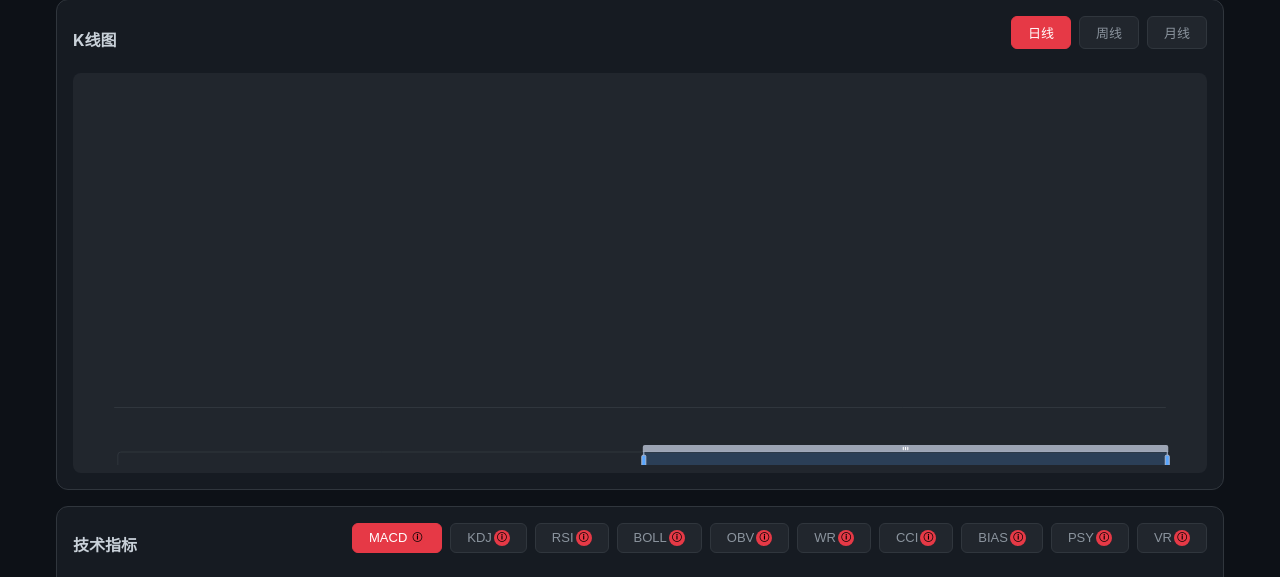
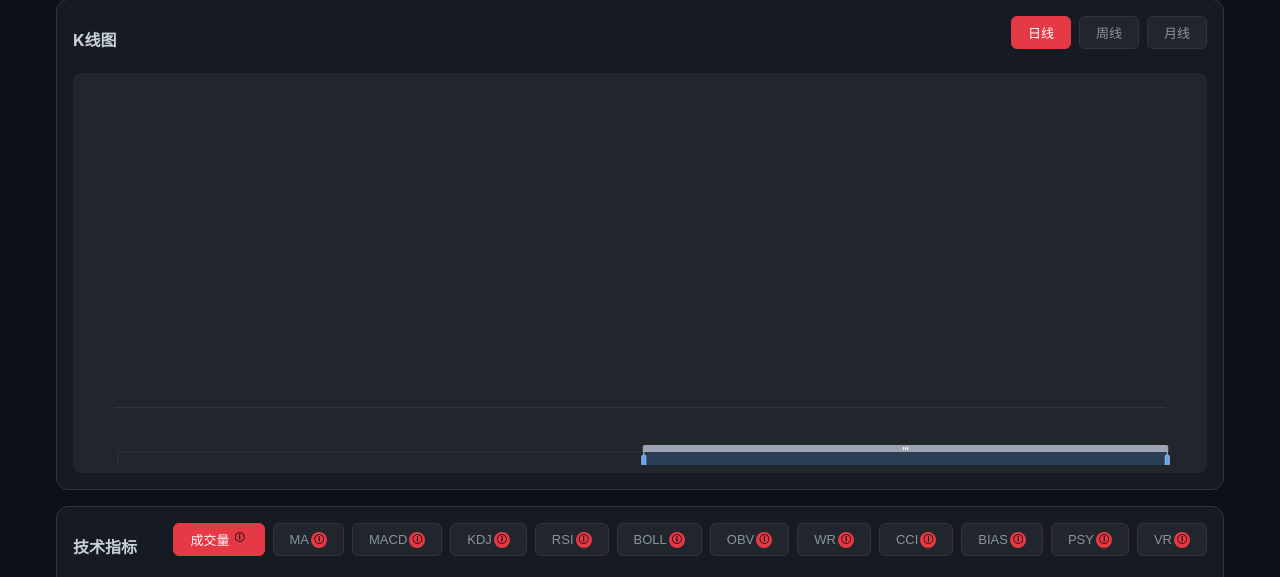
Before and after one commit to Kinma-king/duokai-review, a Flask app: page /stock/1 in a window 1280 px wide. Shown: the part 244-821 px from the top of the page. Run offline with Flask 3, Linux system fonts and the light colour scheme; data that the repository does not hold is empty.

Commit message:
feat: 技术指标增加成交量(置顶)和MA; 排序: VOL→MA→MACD→KDJ→RSI→BOLL→...

```diff
--- a/app/templates/stock.html
+++ b/app/templates/stock.html
@@ -112,7 +112,9 @@
     <div class="card-title">
         <span>技术指标</span>
         <div class="period-selector" style="flex-wrap: wrap;">
-            <button class="period-btn active" data-indicator="macd" onclick="switchIndicator('macd')">MACD<span class="info-badge" onclick="event.stopPropagation();showIndicatorInfo('MACD')">ⓘ</span></button>
+            <button class="period-btn active" data-indicator="vol" onclick="switchIndicator('vol')">成交量<span class="info-badge" onclick="event.stopPropagation();showIndicatorInfo('VOL_MA')">ⓘ</span></button>
+            <button class="period-btn" data-indicator="ma" onclick="switchIndicator('ma')">MA<span class="info-badge" onclick="event.stopPropagation();showIndicatorInfo('MA')">ⓘ</span></button>
+            <button class="period-btn" data-indicator="macd" onclick="switchIndicator('macd')">MACD<span class="info-badge" onclick="event.stopPropagation();showIndicatorInfo('MACD')">ⓘ</span></button>
             <button class="period-btn" data-indicator="kdj" onclick="switchIndicator('kdj')">KDJ<span class="info-badge" onclick="event.stopPropagation();showIndicatorInfo('KDJ')">ⓘ</span></button>
             <button class="period-btn" data-indicator="rsi" onclick="switchIndicator('rsi')">RSI<span class="info-badge" onclick="event.stopPropagation();showIndicatorInfo('RSI')">ⓘ</span></button>
             <button class="period-btn" data-indicator="boll" onclick="switchIndicator('boll')">BOLL<span class="info-badge" onclick="event.stopPropagation();showIndicatorInfo('BOLL')">ⓘ</span></button>
@@ -168,7 +170,7 @@
     const code = '{{ code }}';
     let klineChart, indicatorChart;
     let currentPeriod = 'day';
-    let currentIndicator = 'macd';
+    let currentIndicator = 'vol';
     let klineData = [];
     let indicatorInfoCache = {};
 
@@ -289,6 +291,29 @@
         let yAxisName = '';
 
         switch(indicator) {
+            case 'vol':
+                series = [
+                    { name: '成交量', type: 'bar', data: data.map(d => d.volume),
+                        itemStyle: { color: function(p) {
+                            const i = p.dataIndex;
+                            if (i > 0 && data[i] && data[i-1]) return data[i].close >= data[i-1].close ? '#ff4d4f' : '#52c41a';
+                            return '#ffd700';
+                        } }
+                    },
+                    { name: 'VOL_MA5', type: 'line', data: data.map(d => d.VOL_MA5), lineStyle: { color: '#ffd700', width: 1 }, symbol: 'none' },
+                    { name: 'VOL_MA10', type: 'line', data: data.map(d => d.VOL_MA10), lineStyle: { color: '#00ffff', width: 1 }, symbol: 'none' },
+                ];
+                yAxisName = '成交量';
+                break;
+            case 'ma':
+                series = [
+                    { name: 'MA5', type: 'line', data: data.map(d => d.MA5), lineStyle: { color: '#ffd700', width: 1 }, symbol: 'none' },
+                    { name: 'MA10', type: 'line', data: data.map(d => d.MA10), lineStyle: { color: '#00ffff', width: 1 }, symbol: 'none' },
+                    { name: 'MA20', type: 'line', data: data.map(d => d.MA20), lineStyle: { color: '#ff69b4', width: 1 }, symbol: 'none' },
+                    { name: 'MA60', type: 'line', data: data.map(d => d.MA60), lineStyle: { color: '#7fff00', width: 1 }, symbol: 'none' },
+                ];
+                yAxisName = 'MA';
+                break;
             case 'macd':
                 series = [
                     { name: 'DIF', type: 'line', data: data.map(d => d.MACD), lineStyle: { color: '#ffd700', width: 1 }, symbol: 'none' },
```
